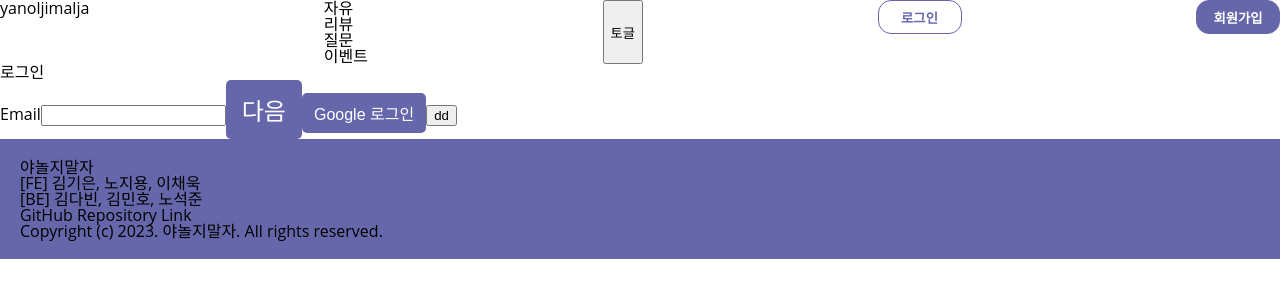
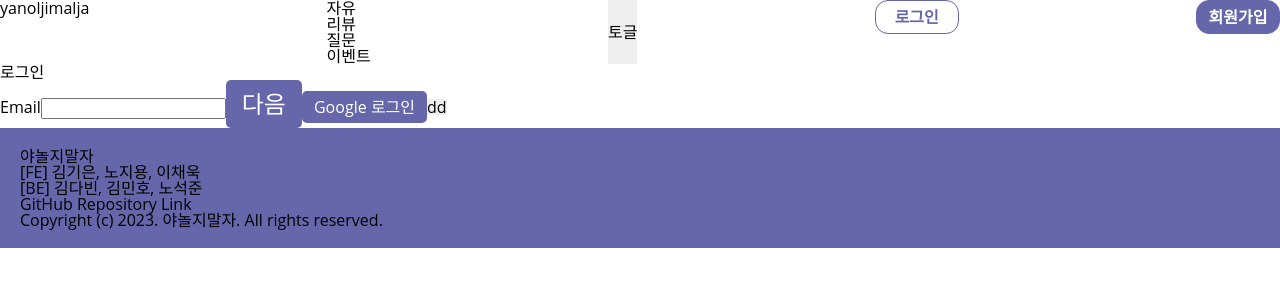
Before and after one commit to codestates-seb/seb42_main_027, a React (Create React App) app in the folder client/: page /login in a window 1280 px wide. Shown: the top 300 px of the page. Built offline with nearby package versions, Linux system fonts and the light colour scheme.

Commit message:
design: reset css에 button 추가

```diff
--- a/client/src/GlobalStyles.ts
+++ b/client/src/GlobalStyles.ts
@@ -14,7 +14,7 @@ table, caption, tbody, tfoot, thead, tr, th, td,
 article, aside, canvas, details, embed,
 figure, figcaption, footer, header, hgroup,
 main, menu, nav, output, ruby, section, summary,
-time, mark, audio, video {
+time, mark, audio, video, button {
   margin: 0;
   padding: 0;
   border: 0;
--- a/client/src/pages/Login.tsx
+++ b/client/src/pages/Login.tsx
@@ -1,4 +1,3 @@
-import GlobalStyle from 'GlobalStyles';
 import styled from 'styled-components';
 import theme from 'theme';
 
@@ -37,7 +36,6 @@ const StyledButton = styled.button<ButtonProps>`
     }
   }};
   border-radius: 5px;
-  border: none;
 `;
 
 function Button({ size, onClick, disabled, children }: ButtonProps) {
```
